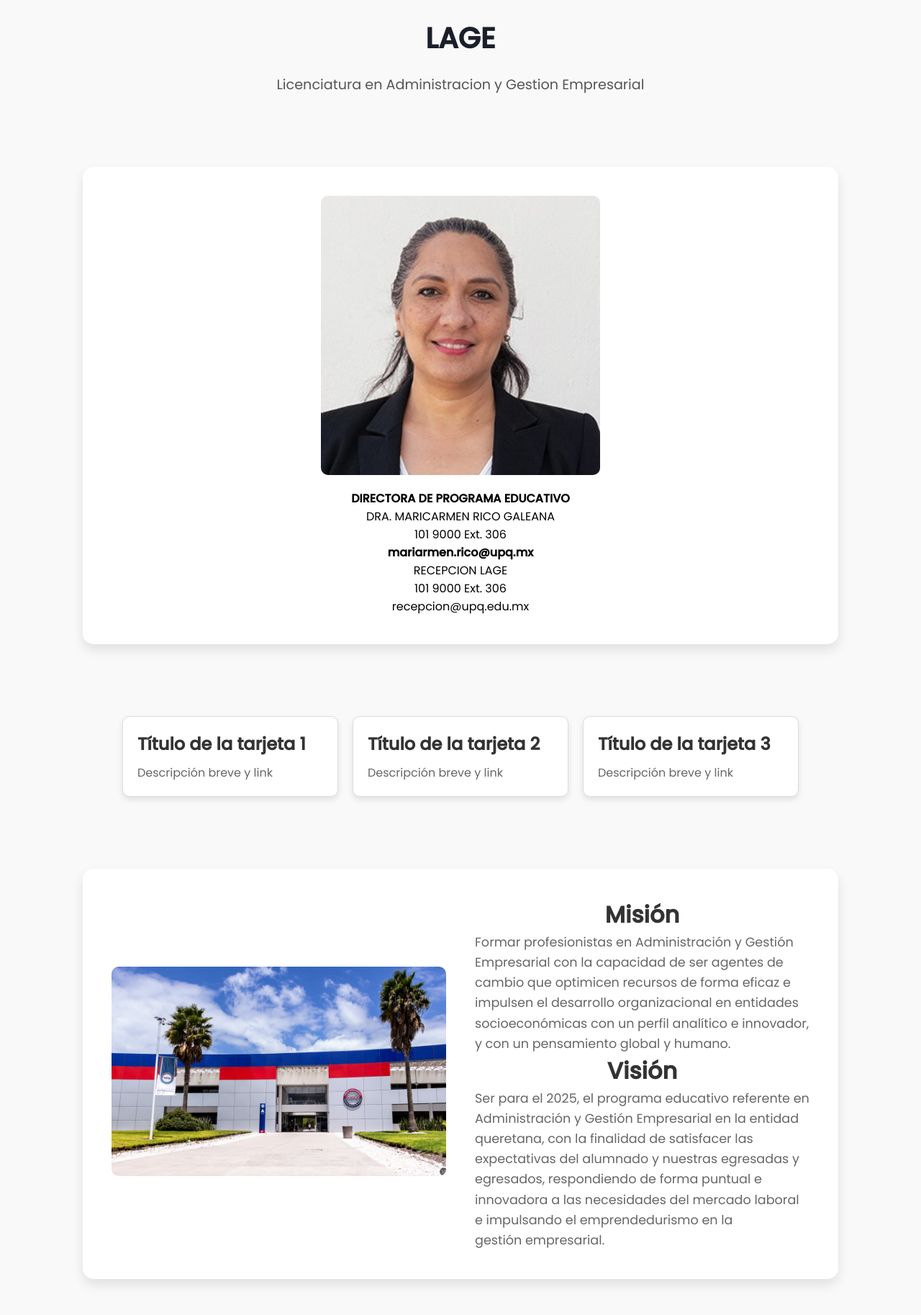
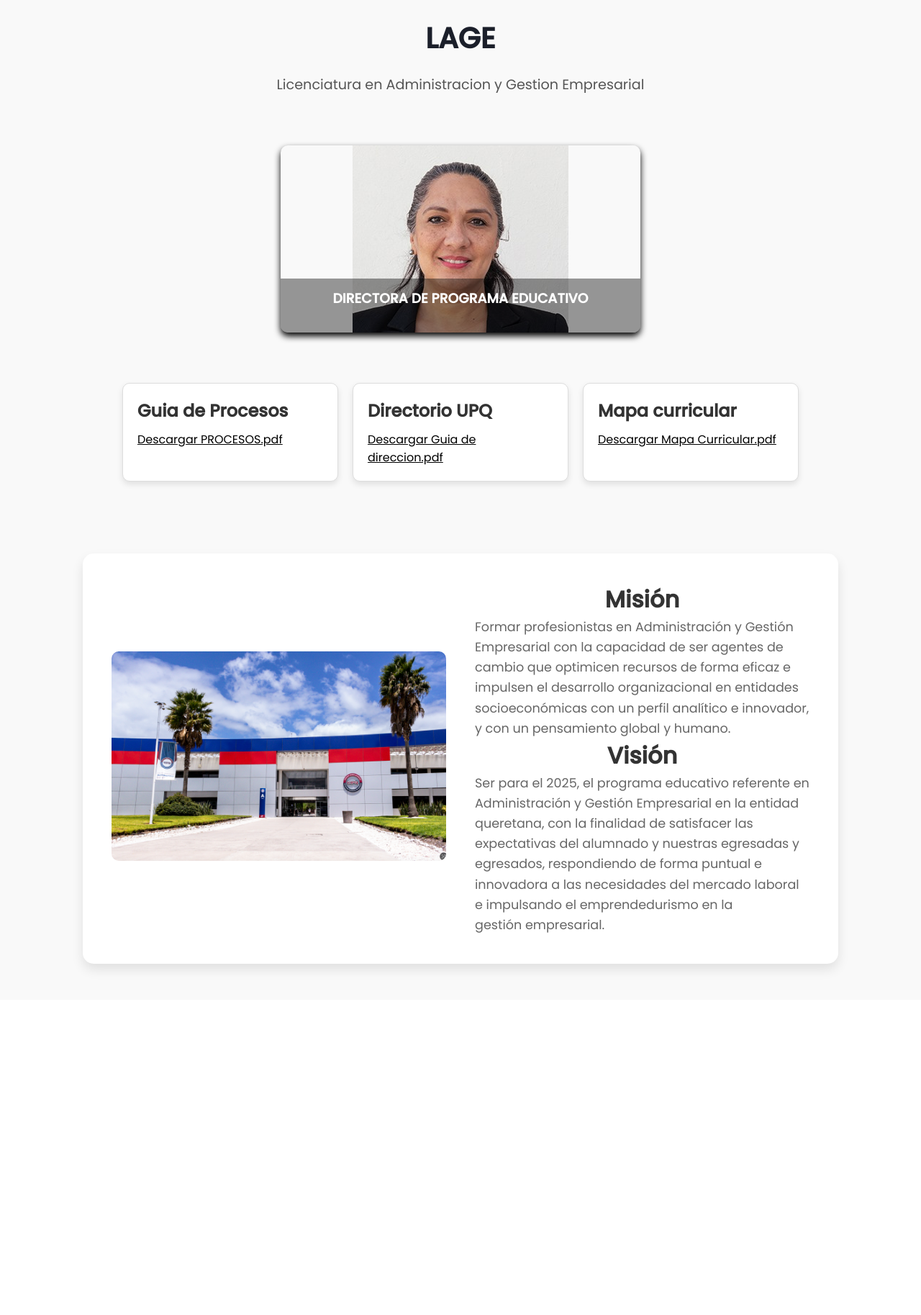
Before and after one commit to Llovascript/LAGE, a Flask app: page / in a window 1280 px wide. Shown: the part 539-2366 px from the top of the page at 72% size. After the commit the page ends 1891 px from the top, so only its background shows below. Run offline with Flask 3, Linux system fonts and the light colour scheme.

Commit message:
Descarga de pdf y card de la directora

```diff
--- a/main.py
+++ b/main.py
@@ -1,4 +1,4 @@
-from flask import Flask,render_template
+from flask import Flask,render_template, send_from_directory
 
 app = Flask(__name__)
 
@@ -7,5 +7,6 @@
 def index():
     return render_template('dash.html')
 
+
 if __name__ == "__main__":
     app.run(host="0.0.0.0", port=int("5000"), debug=True)
--- a/static/css/style.css
+++ b/static/css/style.css
@@ -186,7 +186,6 @@
     box-shadow: 0px 8px 16px rgba(0, 0, 0, 0.1);
     padding: 40px;
   }
-
   /* Estilos para la sección dividida */
   .split-section {
     display: flex;
@@ -255,3 +254,78 @@
   align-items: center;
   flex-direction: column;
 }
+
+/* card de la directora */
+
+.card3{
+  position: relative;
+  width: 500px;
+  height: 260px;
+  margin: 20px;
+}
+
+.card3 .face3{
+  position: absolute;
+  width: 100%;
+  height: 100%;
+  backface-visibility: hidden;
+  border-radius: 10px;
+  overflow: hidden;
+  transition: .5s;
+}
+
+.card3 .front3{
+  transform: perspective(600px) rotateX(0deg);
+  box-shadow: 0 5px 10px #000;
+}
+
+.card3 .front3 img{
+  position: relative;
+  width: 60%;
+  height: auto;
+  object-fit: cover;
+  display: block;
+  margin: 0 auto;
+}
+
+.card3 .front3 h3{
+  position: absolute;
+  bottom: 0;
+  width: 100%;
+  height: 29%;
+  line-height: 300%;
+  color: #ffffff;
+  background: rgba(0, 0,0, 0.4);
+  text-align: center;
+}
+
+.card3 .back3{
+  transform: perspective(600px) rotateX(180deg);
+  background: rgb(229, 229, 230);
+  padding: 15px;
+  color: #f3f3f3;
+  display: flex;
+  flex-direction: column;
+  justify-content: space-between;
+  text-align: center;
+  box-shadow: 0 5px 10px #000;
+}
+
+.card3 .back3 p{
+  font-size: 10px;
+  letter-spacing: 1px;
+}
+
+.card3:hover .front3{
+  transform: perspective(600px) rotateX(180deg);
+}
+
+.card3:hover .back3{
+  transform: perspective(600px) rotateX(360deg);
+}
+
+.container3 {
+  display: flex;
+  justify-content: center;
+  align-items: center;
+}
--- a/templates/dash.html
+++ b/templates/dash.html
@@ -88,9 +88,13 @@
   </div>
 
   <!-- Aqui pondremos la secccion de la directora de carrera -->
-  <div class="container2">
-
-    <img class="imgdirectora" src="{{ url_for('static', filename='images/Directora.jpg') }}" alt="Imagen Descripción">
+  <!-- <div class="container2">
+    <div class="card_container">
+      <article class="card_article">
+        <img class="card_img" src="{{ url_for('static', filename='images/Directora.jpg') }}" alt="image">
+        <div class="card_data">
+          <span class="card_description">DIRECTORA DE PROGRAMA EDUCATIVO</span>
+          <h2 class="card_title"></h2>
           <div class="info">
             <p><strong>DIRECTORA DE PROGRAMA EDUCATIVO</strong></p>
             <p> DRA. MARICARMEN RICO GALEANA </p>
@@ -101,6 +105,26 @@
             <p>recepcion@upq.edu.mx </p>
           </div>
         </div>
+      </article>
+    </div>
+  </div> -->
+  <div class="container3">
+    <div class="card3">
+      <div class="face3 front3">
+        <img class="card_img" src="{{ url_for('static', filename='images/Directora.jpg') }}" alt="image">
+        <h3>DIRECTORA DE PROGRAMA EDUCATIVO</h3>
+      </div>
+      <div class="face3 back3">
+        <h3>DIRECTORA DE PROGRAMA EDUCATIVO</h3>
+        <p> DRA. MARICARMEN RICO GALEANA </p>
+        <p>101 9000 Ext. 306  </p>
+        <p><strong>mariarmen.rico@upq.mx </strong></p>
+        <p>RECEPCION LAGE</p>
+        <p>101 9000 Ext. 306  </p>
+        <p>recepcion@upq.edu.mx </p>
+      </div>
+    </div>
+  </div>
 
   <!-- cards de links -->
 
@@ -108,20 +132,20 @@
     <div class="card-container">
       <div class="card">
         <div class="card-content">
-          <h3>Título de la tarjeta 1</h3>
-          <p>Descripción breve y link</p>
+          <h3>Guia de Procesos</h3>
+          <a href="{{ url_for('static', filename='pdf/PROCESOS.pdf') }}" download="PROCESOS.pdf">Descargar PROCESOS.pdf</a>
         </div>
       </div>
       <div class="card">
         <div class="card-content">
-          <h3>Título de la tarjeta 2</h3>
-          <p>Descripción breve y link</p>
+          <h3>Directorio UPQ</h3>
+          <a href="{{ url_for('static', filename='pdf/GUIA DE LA DIRECCIÓN DE SERVICIOS ESTUDIANTILES.pdf') }}" download="PROCESOS.pdf">Descargar Guia de direccion.pdf</a>
         </div>
       </div>
       <div class="card">
         <div class="card-content">
-          <h3>Título de la tarjeta 3</h3>
-          <p>Descripción breve y link</p>
+          <h3>Mapa curricular</h3>
+          <a href="{{ url_for('static', filename='pdf/UPQ_Mapa_Curricular_LAGE.pdf') }}" download="PROCESOS.pdf">Descargar Mapa Curricular.pdf</a>
         </div>
       </div>
     </div>
```
Also changed, not shown: 3 other files. Lines whose indentation alone changed are shown as unchanged.
